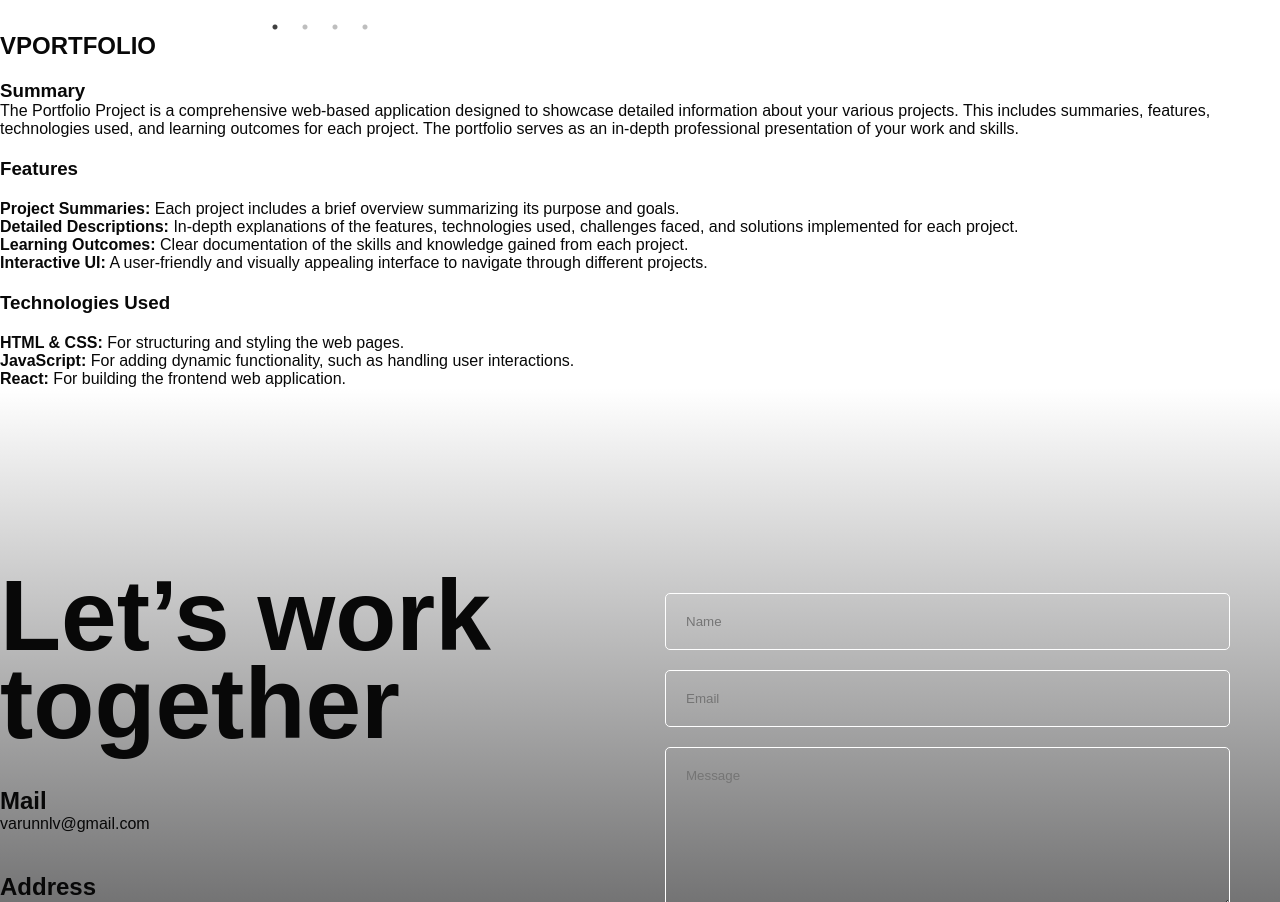
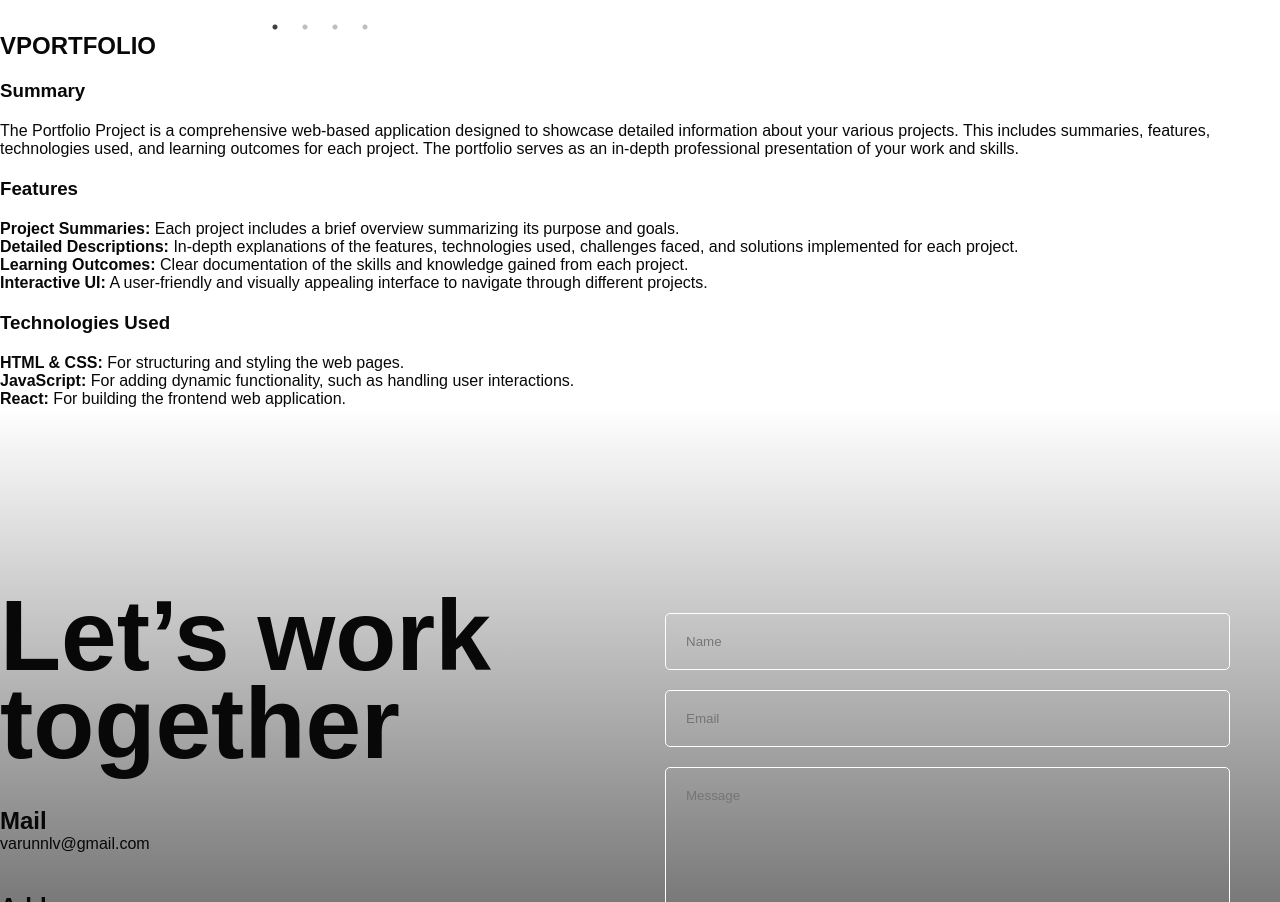
Before and after one commit to varunnlv/vportfolio, a React (Create React App) app: page / in a window 1280 px wide. Shown: the part 8983-9885 px from the top of the page. Built offline with nearby package versions, Linux system fonts and the light colour scheme.

Commit message:
Update portfolio.jsx

```diff
--- a/src/components/portfolio/portfolio.jsx
+++ b/src/components/portfolio/portfolio.jsx
@@ -619,7 +619,7 @@ const Portfolio = () => {
         <h2 style={{ marginTop: '20px' }}>VPORTFOLIO</h2>
         <div id="projectSectionh7" className="hidden fade-in-top" style={{ marginTop: '20px' }}>
             <h3 style={{ marginTop: '20px' }}>Summary</h3>
-            <p className="card-text">
+            <p style={{ marginTop: '20px' }} className="card-text">
                 The Portfolio Project is a comprehensive web-based application designed to showcase detailed information about your various projects. This includes summaries, features, technologies used, and learning outcomes for each project. The portfolio serves as an in-depth professional presentation of your work and skills.
             </p>
 
```
